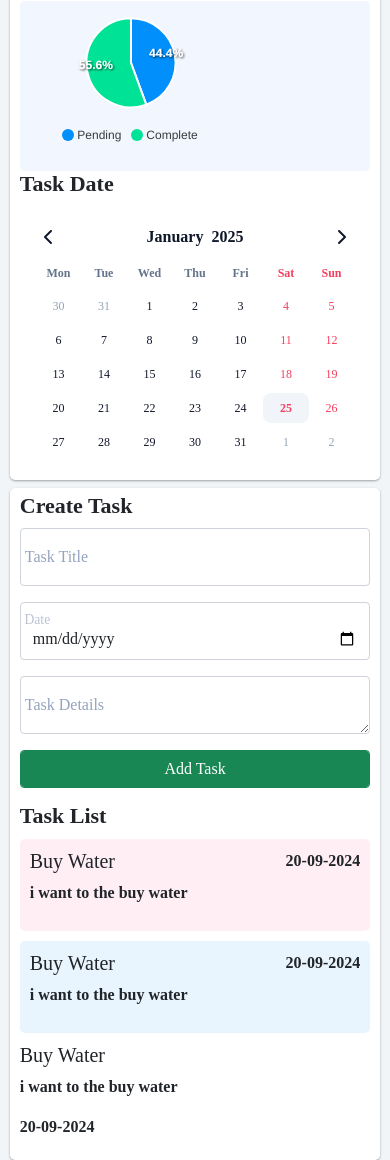
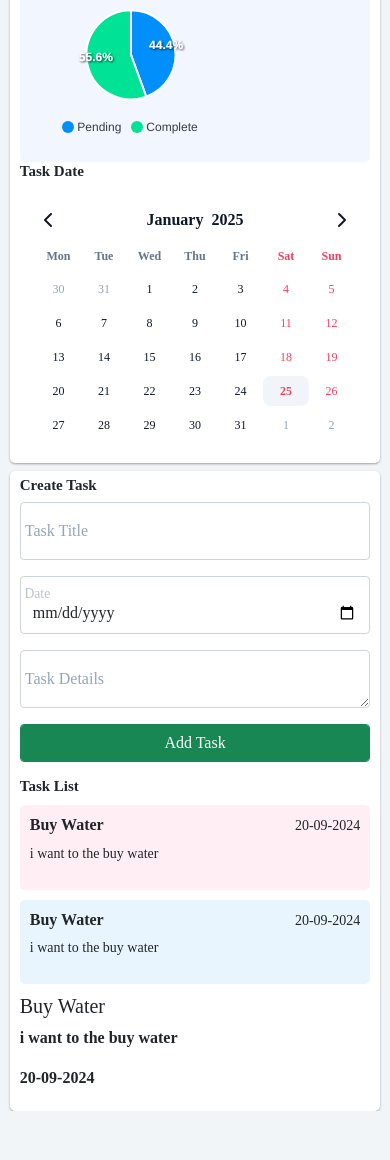
Before and after one commit to Mr-jayaram/todolist, a plain HTML site: page index.html in a window 390 px wide. Shown: the part 365-1525 px from the top of the page. After the commit the page ends 1476 px from the top, so only its background shows below. Drawn offline with nearby package versions, Linux system fonts and the light colour scheme.

Commit message:
Update style.css

```diff
--- a/assets/css/style.css
+++ b/assets/css/style.css
@@ -68,8 +68,8 @@ h6{
     font-weight: 800;
 }
 .task-chart-data,.task-info-data{
-/*    max-height: 300px;*/
-/*    overflow-y: auto;*/
+    max-height: 300px;
+    overflow-y: auto;
 }
 
 .task-chart-data::-webkit-scrollbar{
@@ -89,7 +89,29 @@ h6{
 .create-task-list,.calander-content,.task-chart{
     margin-top: 15px;
 }
+h6{
+    font-weight: bolder;
+    font-size: 15px;
+}
+.task-list-details h5{
+    font-size: 14px;
+    font-weight: bolder;
+}
 
+.task-list-details p{
+    font-size: 10px;
+    font-weight: normal;
+}
+
+}
+.task-list-details h5{
+    font-size: 16px;
+    font-weight: bolder;
+}
+
+.task-list-details p{
+    font-size: 14px;
+    font-weight: normal;
 }
 
 .task-list-details{
```
